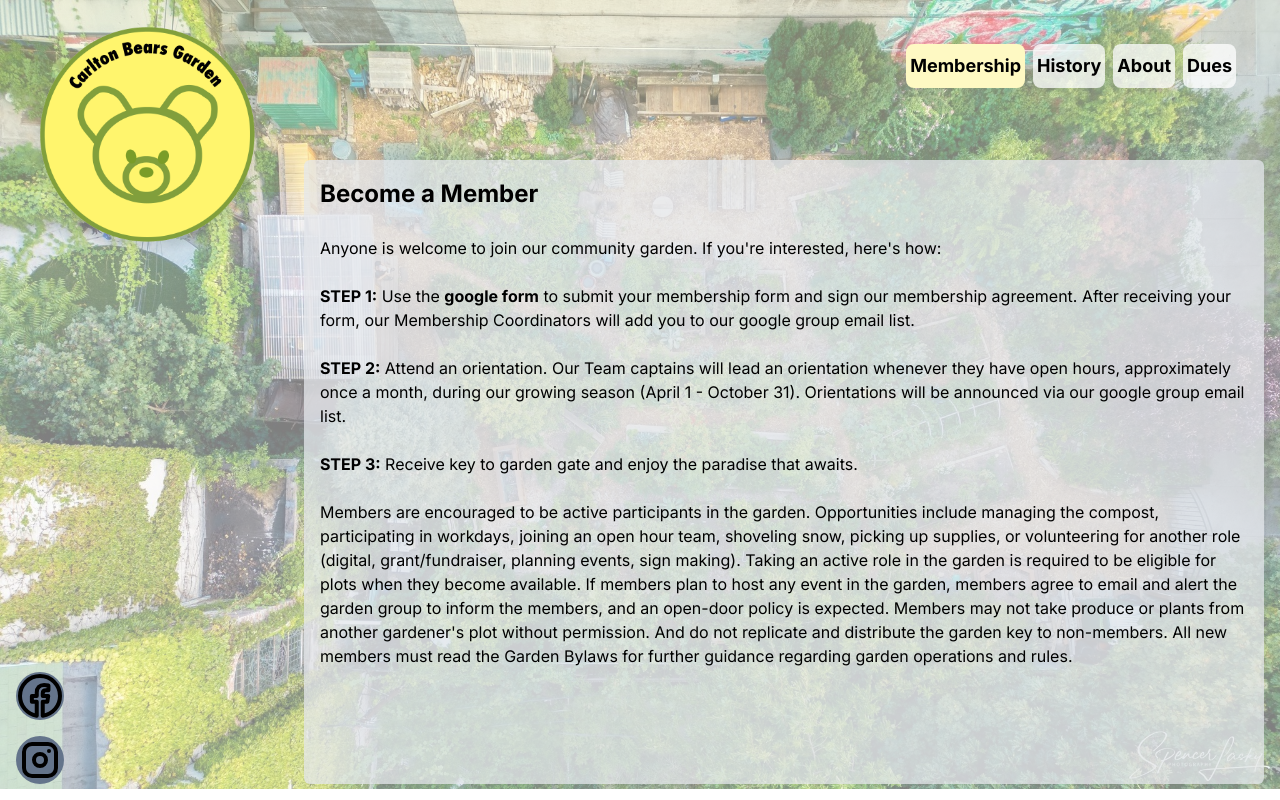
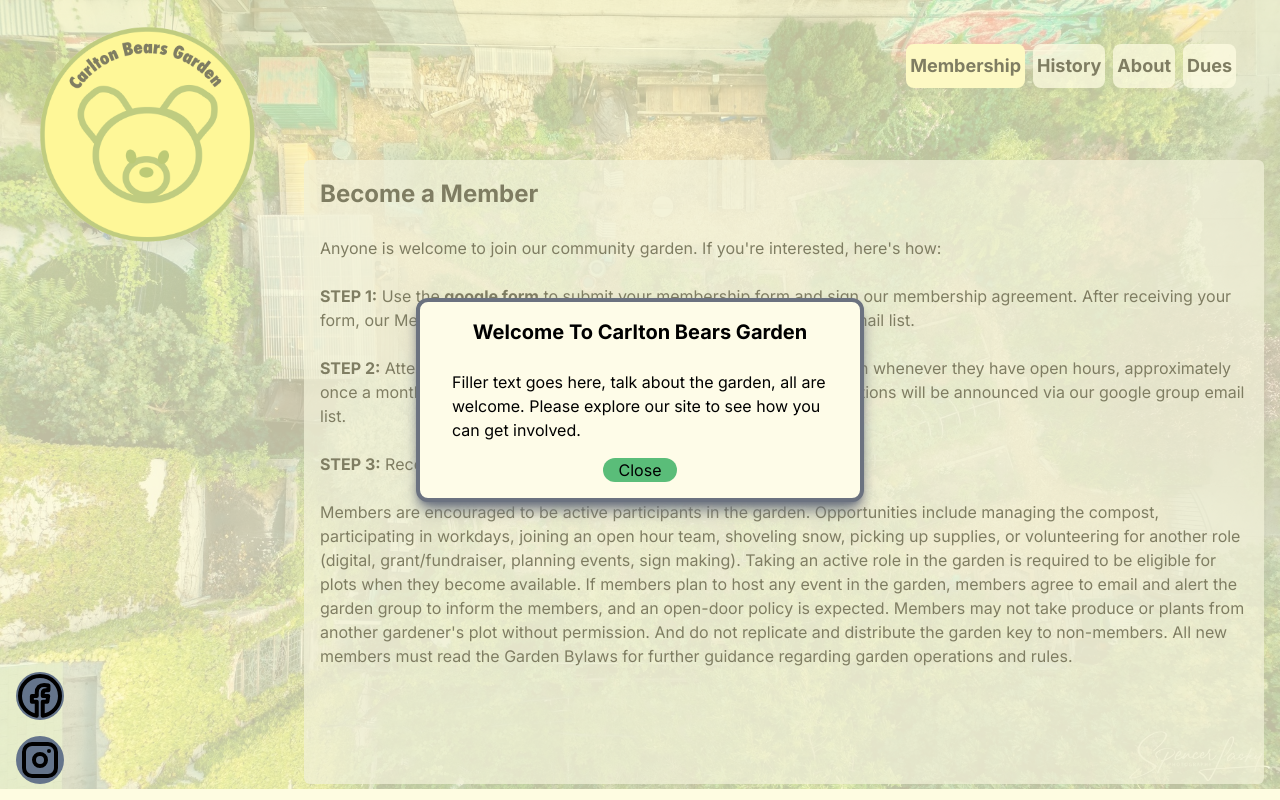
Before and after one commit to tedgusek/carltonbearsgarden, a Next.js app: page / in a window 1280 px wide. Built offline with nearby package versions, Linux system fonts and the light colour scheme.

Commit message:
Implemented a temporary landing Modal for when folks open the site

```diff
--- a/src/app/page.tsx
+++ b/src/app/page.tsx
@@ -5,12 +5,19 @@ import ContentWindow from '@/components/ContentWindow';
 import InstagramIcon from '@/components/InstagramIcon';
 import FacebookIcon from '@/components/FacebookIcon';
 import React, { useState } from 'react';
+import WelcomeModal from '@/components/modals/WelcomeModal';
 
 export default function Home() {
   const [content, setContent] = useState<string>('Membership');
+  const [isModalOpen, setIsModalOpen] = useState<boolean>(true);
+
+  const closeModal = () => {
+    setIsModalOpen(false);
+  };
 
   return (
     <main className=' overflow-auto max-h-screen flex flex-col items-center p-24 bg-gradient-to-br from-yellow-100 to-white  w-screen relative'>
+      {isModalOpen && <WelcomeModal onClose={closeModal} />}
       <div className='absolute inset-0 z-0 '>
         <Image
           src='/aerial.jpeg'
--- /dev/null
+++ b/src/app/types/interface.ts
@@ -0,0 +1,3 @@
+export interface WelcomeModalProps {
+  onClose: () => void;
+}
--- /dev/null
+++ b/src/components/modals/WelcomeModal.tsx
@@ -0,0 +1,44 @@
+import React, { useState } from 'react';
+import { WelcomeModalProps } from '@/app/types/interface';
+// import CharCard from '../charCard/CharCard';
+// import { BattleModalProps } from '@/app/types/interface';
+// import { useState } from 'react';
+
+const WelcomeModal: React.FC<WelcomeModalProps> = ({ onClose }) => {
+  //   const [isModalOpen, setIsModalOpen] = useState<boolean>(true);
+
+  //   if (!characters[0] || !characters[1]) return;
+
+  //   const doNothing = () => {
+  // console.log(
+  //   'this is a placeholder to fill in a param so that I could reuse the CharCard component'
+  // );
+  //   };
+
+  const handleCloseModal = () => {
+    onClose();
+    //   battleOnClick();
+  };
+
+  return (
+    <div className='fixed inset-0 flex flex-col items-center justify-center bg-yellow-100 bg-opacity-50 z-50 '>
+      <div className='max-w-md w-full p-4 bg-yellow-50 rounded-xl shadow-lg flex flex-col items-center justify-center border-gray-500 border-4 shadow-gray-500'>
+        <h2 className='text-xl font-bold mb-2 text-black'>
+          Welcome To Carlton Bears Garden
+        </h2>
+        <div className='flex flex-row items-center justify-center m-4 text-black'>
+          Filler text goes here, talk about the garden, all are welcome. Please
+          explore our site to see how you can get involved.
+        </div>
+        <button
+          className='flex flex-col items-center bottom-1 rounded-full px-4 bg-green-600 bg-opacity-70 hover:bg-opacity-100'
+          onClick={handleCloseModal}
+        >
+          Close
+        </button>
+      </div>
+    </div>
+  );
+};
+
+export default WelcomeModal;
```
